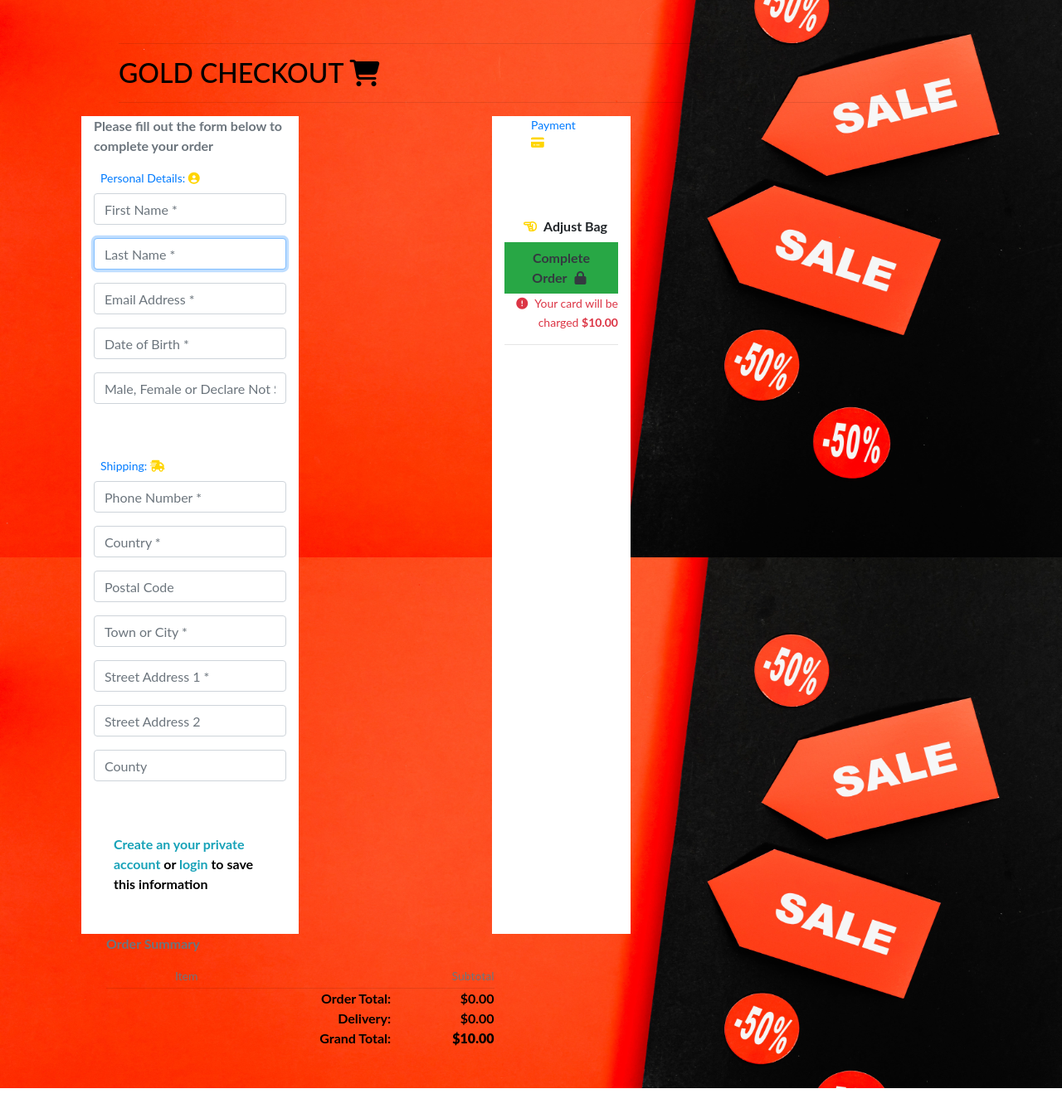
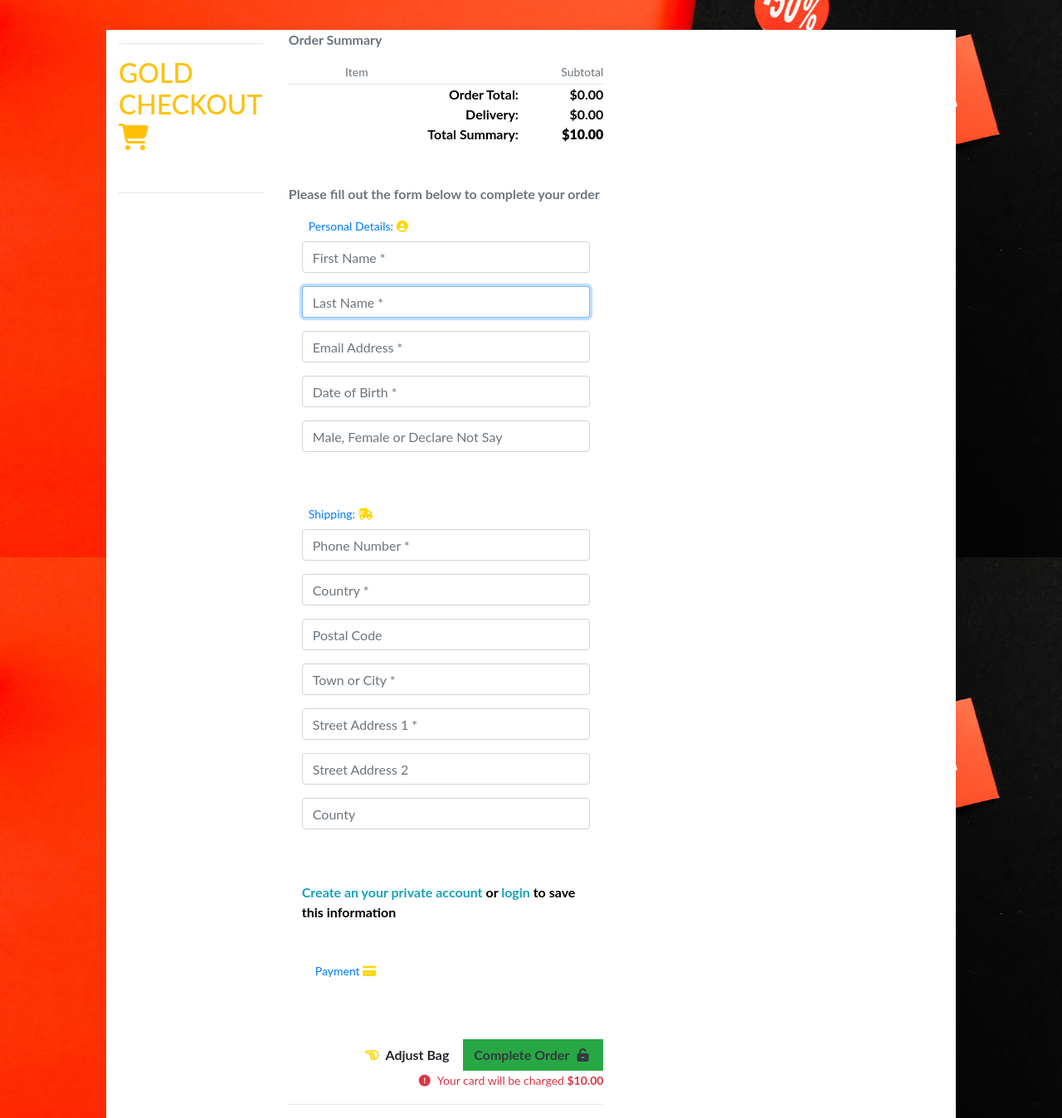
Before and after one commit to GustavFluur/gold_scroll, a Django app: template checkout/templates/checkout/checkout.html in a window 1280 px wide. Shown: the part 128-1476 px from the top of the page at 83% size. Before the commit the page ends 1440 px from the top, so only its background shows below. Run offline with Django 3.2, Linux system fonts and the light colour scheme; tables that the repository leaves empty hold one stand-in row (values such as "Sample post"); the template is opened without the code that fills it: values that come from a table or form of the project are taken from there, most other values are stand-ins (such as "Sample title", 1, 10 or a date in 2020); some libraries are stand-ins or nearby versions.

Commit message:
Added changes into the checkout template

```diff
--- a/checkout/templates/checkout/checkout.html
+++ b/checkout/templates/checkout/checkout.html
@@ -19,12 +19,14 @@
 <div class="articles_surface"></div>
 <div class="container">
     <div class="row">
-        <div class="col">
+        <div class="col bg-white">
             <hr>
-            <h2 class="logo-font mb- tex-warning">Gold Checkout <i class="fa-solid fa-cart-shopping"></i></h2>
+            <h2 class="logo-font mb-5 text-warning">Gold Checkout <i class="fa-solid fa-cart-shopping"></i></h2>
             <hr>
         </div>
-        <div class="row">
+
+    <div class="container">
+        <div class="row bg-white">
             <div class="col-12 col-lg-6 order-lg-last mb-5">
                 <p class="text-muted">Order Summary </p>
                 <div class="row">
@@ -61,7 +63,7 @@
                     <div class="col-7 offset-2">
                         <p class="my-0">Order Total:</p>
                         <p class="my-0">Delivery:</p>
-                        <p class="my-0">Grand Total:</p>
+                        <p class="my-0">Total Summary:</p>
                     </div>
                     <div class="col-3">
                         <p class="my-0">${{ total | floatformat:2 }}</p>
@@ -70,15 +72,14 @@
                     </div>
                 </div>
             </div>
+    </div>
 
-
-
-        <div class="row">
-            <div class="col-12 col-lg-6 bg-white">
+            <div class="row bg-white">
+                <div class="col-12 col-lg-6">
                         <p class="text-muted">Please fill out the form below to complete your order</p>
                         <form action="{% url 'checkout' %}" method="POST" id="payment-form">
                             {% csrf_token %}
-                            <fieldset class="rounded px-8 mb-5">
+                            <fieldset class="rounded px-3 mb-5">
                                 <legend class="fieldset-label small text-primary px-2 w-auto">Personal Details: <i class="fa-solid fa-circle-user" style="color: #ffd500;"></i></legend>
                                 {{ order_form.first_name | as_crispy_field }}
                                 {{ order_form.last_name | as_crispy_field }}
@@ -86,7 +87,7 @@
                                 {{ order_form.date_of_birth | as_crispy_field }}
                                 {{ order_form.gender | as_crispy_field }}
                             </fieldset>
-                            <fieldset class="rounded px-6 mb-5">
+                            <fieldset class="rounded px-3 mb-5">
                                 <legend class="fieldset-label small text-primary px-2 w-auto">Shipping: <i class="fa-solid fa-truck-fast" style="color: #ffd500;"></i></legend>
                                 {{ order_form.phone_number | as_crispy_field }}
                                 {{ order_form.country | as_crispy_field }}
@@ -96,7 +97,7 @@
                                 {{ order_form.street_address2 | as_crispy_field }}
                                 {{ order_form.county | as_crispy_field }}
                             </fieldset>
-                            <fieldset class="rounded px-4 mb-5">
+                            <fieldset class="rounded px-3 mb-5">
                                 <div class="form-check form-check-inline float-right mr-0">
                                     {% if user.is_authenticated %}
                                         <label class="form-check-label" for="id-save-info">Save this delivery information to my <strong>Gold Scroll</strong> account</label>
@@ -109,11 +110,11 @@
                                     {% endif %}
                                 </div>
                             </fieldset>
-             </div>
-        </div>
+                </div>
+            </div>
 
-                <div class="row">
-                    <div class="col-12 col-lg-6 bg-white">
+                <div class="row bg-white">
+                    <div class="col-12 col-lg-6">
                             <fieldset class= "px-4">
                                 <legend class="fieldset-label small text-primary px-2 w-auto">Payment <i class="fa-solid fa-credit-card" style="color: #ffd500;"></i></legend>
                                 <div class="mb-3" id="card-element"></div>
@@ -129,7 +130,7 @@
                                 <button id="submit-button" class="btn bg-success rounded-0 text-dark">
                                     <span class="font-weight-bold">Complete Order</span>
                                     <span class="icon">
-                                        <i class="fas fa-lock"></i>
+                                        <i class="fas fa-unlock-alt"></i>
                                     </span>
                                 </button>
                                 <p class="small text-danger my-0">
```
